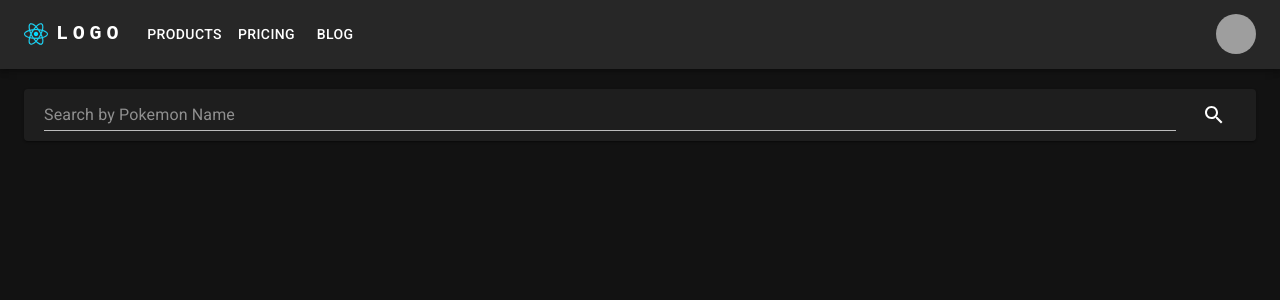
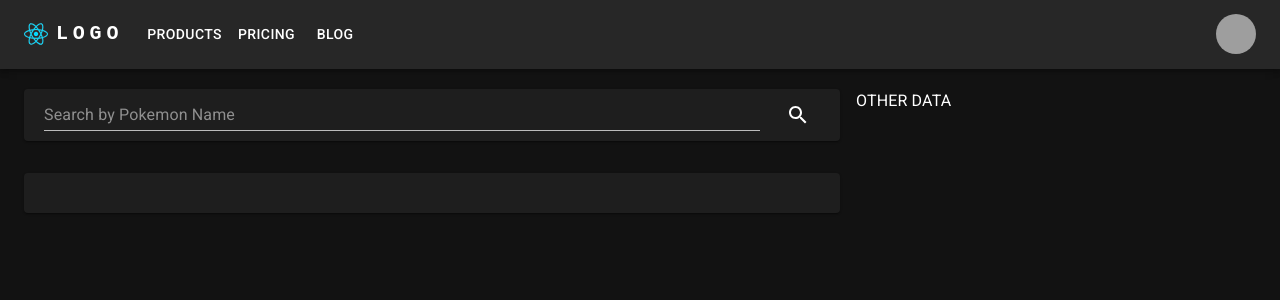
Before and after one commit to myronschippers/saga-vs-rtk-query, a React (Vite) app: page / in a window 1280 px wide. Shown: the top 300 px of the page. Built offline with nearby package versions, Linux system fonts and the light colour scheme; grey boxes are pictures that could not be loaded.

Commit message:
creating a card for Pokemon details to be displayed in

```diff
--- a/src/components/App/App.tsx
+++ b/src/components/App/App.tsx
@@ -1,5 +1,6 @@
-import { Container, Stack } from '@mui/material';
+import { Container, Stack, Grid } from '@mui/material';
 
+import { PokemonDetails } from '../PokemonDetails';
 import { PokemonSearch } from '../PokemonSearch';
 import { AppHeader } from '../AppHeader';
 
@@ -13,7 +14,18 @@ function App() {
         maxWidth="xl"
         sx={{ flexGrow: '2', paddingTop: '20px', paddingBottom: '40px' }}
       >
-        <PokemonSearch />
+        <Grid container spacing={2}>
+          <Grid item xs={8}>
+            <Stack direction="column" rowGap={4}>
+              <PokemonSearch />
+
+              <PokemonDetails />
+            </Stack>
+          </Grid>
+          <Grid item xs={4}>
+            OTHER DATA
+          </Grid>
+        </Grid>
       </Container>
     </Stack>
   );
--- /dev/null
+++ b/src/components/PokemonDetails/PokemonDetails.tsx
@@ -0,0 +1,82 @@
+import { useSelector } from 'react-redux';
+import {
+  Avatar,
+  Box,
+  Card,
+  CardActionArea,
+  CardHeader,
+  CardContent,
+  Chip,
+  Stack,
+  Divider,
+  Typography,
+} from '@mui/material';
+
+import {
+  selectDetails,
+  selectLoading,
+} from '../../store/reducers/pokemon/pokemon.selectors';
+import { PokemonDetailsProps } from './types';
+
+function PokemonDetails({
+  loadingMsg = 'Loading Pokemon Info',
+}: PokemonDetailsProps) {
+  const pokemonDetailsData = useSelector(selectDetails);
+  const isLoading = useSelector(selectLoading);
+
+  return (
+    <Card>
+      {pokemonDetailsData && (
+        <CardHeader
+          avatar={
+            <Avatar
+              sx={{ width: 100, height: 100 }}
+              aria-label={pokemonDetailsData.name}
+              src={pokemonDetailsData.sprites.front_default || undefined}
+            >
+              {pokemonDetailsData.name[0].toUpperCase()}
+            </Avatar>
+          }
+          title={pokemonDetailsData.name.toUpperCase()}
+          subheader={`Species is ${pokemonDetailsData.species.name}`}
+        />
+      )}
+      <CardContent>
+        {isLoading && (
+          <Typography gutterBottom variant="h5" component="h3" mb={2}>
+            {loadingMsg}
+          </Typography>
+        )}
+        {pokemonDetailsData && (
+          <>
+            <Divider variant="middle" sx={{ mx: 0 }} />
+            <Box sx={{ mx: 3, my: 2 }}>
+              <Stack direction="row" columnGap={2}>
+                <Typography gutterBottom variant="body1" color="text.secondary">
+                  Height: {pokemonDetailsData.height}
+                </Typography>
+                <Typography gutterBottom variant="body1" color="text.secondary">
+                  Weight: {pokemonDetailsData.weight}
+                </Typography>
+              </Stack>
+            </Box>
+            <Divider variant="middle" sx={{ mx: 0 }} />
+            <Box sx={{ mx: 3, my: 2 }}>
+              <Typography variant="body1" color="text.secondary" mb={2}>
+                Abilities
+              </Typography>
+              <Stack direction="row" spacing={1}>
+                {pokemonDetailsData &&
+                  pokemonDetailsData.abilities.map((abilityItem) => {
+                    return <Chip label={abilityItem.ability.name} />;
+                  })}
+              </Stack>
+            </Box>
+          </>
+        )}
+      </CardContent>
+    </Card>
+  );
+}
+
+export default PokemonDetails;
--- /dev/null
+++ b/src/components/PokemonDetails/index.ts
@@ -0,0 +1,2 @@
+export { default as PokemonDetails } from './PokemonDetails';
+export type { PokemonDetailsProps } from './types';
--- /dev/null
+++ b/src/components/PokemonDetails/types.ts
@@ -0,0 +1,3 @@
+export interface PokemonDetailsProps {
+  loadingMsg?: string;
+}
--- a/src/store/reducers/pokemon/pokemon.selectors.ts
+++ b/src/store/reducers/pokemon/pokemon.selectors.ts
@@ -2,3 +2,4 @@ import { RootState } from '../_root.reducer';
 
 export const selectSearch = (state: RootState) => state.pokemon.search;
 export const selectDetails = (state: RootState) => state.pokemon.details;
+export const selectLoading = (state: RootState) => state.pokemon.isLoadingSaga;
```
